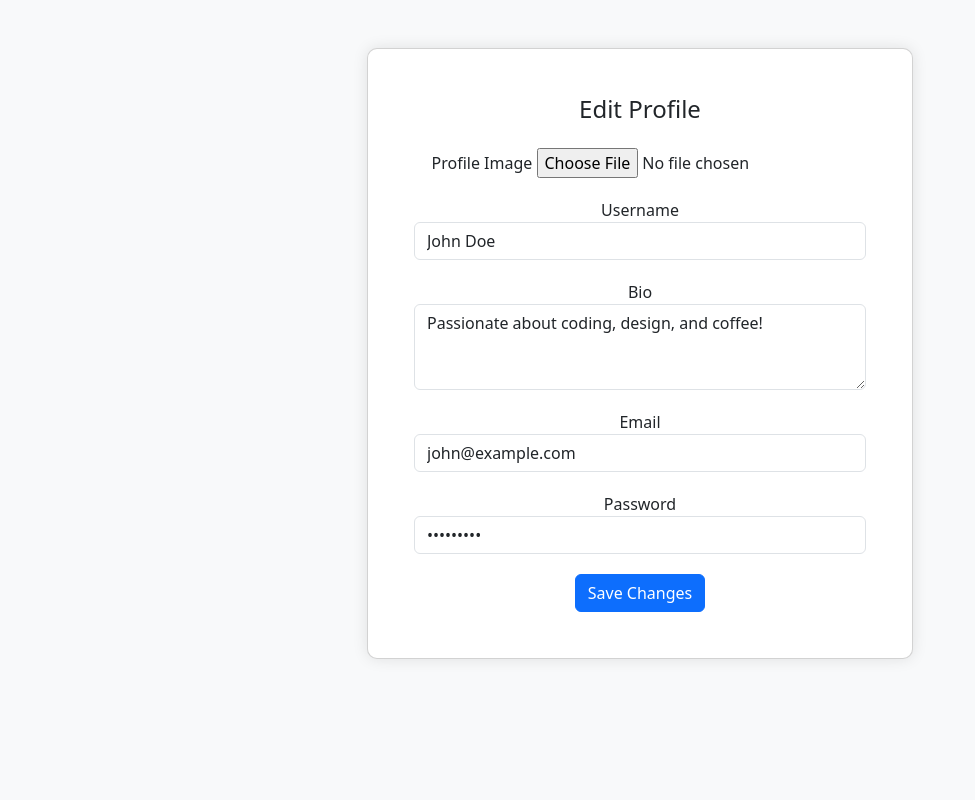
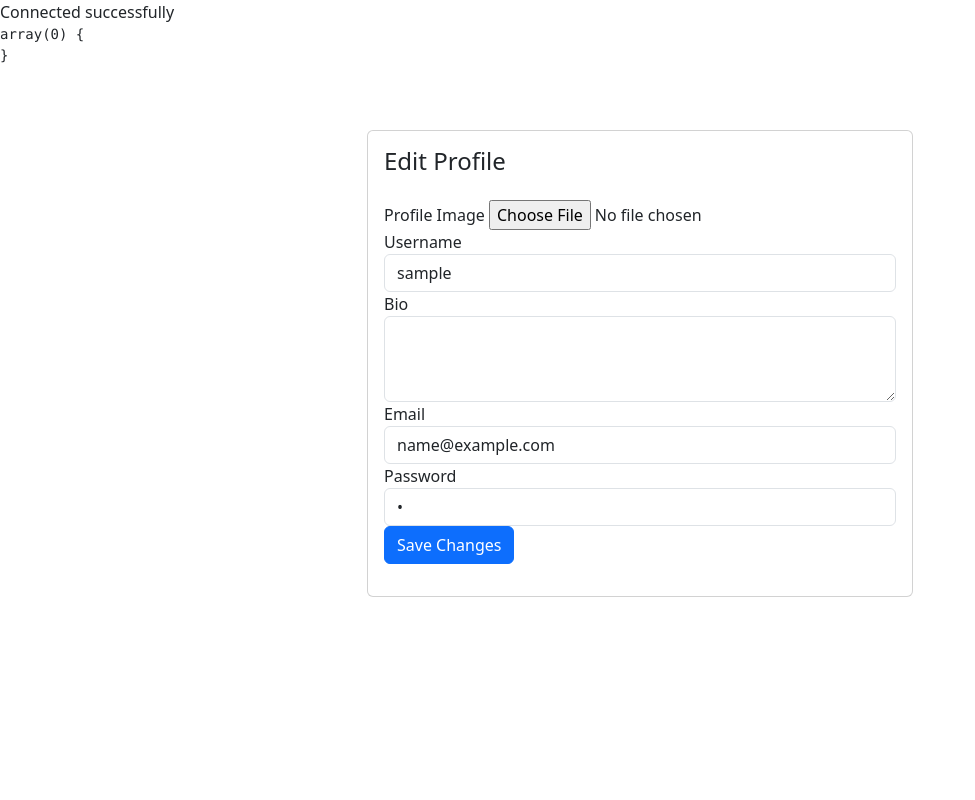
Before and after one commit to Kehindecodes/User-Registration-and-Login-system, a PHP site: page /app/views/editProfile.php in a window 1280 px wide. Shown: the whole page, without its empty margins (0-975 px from the left). Run offline with PHP 8.4, Linux system fonts and the light colour scheme; the visitor is signed in with stand-in values (Sample User, id 1); tables that the repository leaves empty or names only in its code hold one stand-in row (values such as "Sample post").

Commit message:
implement edit functionality

```diff
--- a/app/controllers/AuthController.php
+++ b/app/controllers/AuthController.php
@@ -47,5 +47,6 @@ class AuthController
         session_unset();
         session_destroy();
         echo 'You are logged out';
+        header('Location: login.php');
     }
 }
--- a/app/views/editProfile.php
+++ b/app/views/editProfile.php
@@ -1,3 +1,43 @@
+<?php
+require_once  '../../middleware/AuthMiddleware.php';
+require_once '../models/UserModel.php';
+
+
+session_start();
+
+// check if user is authenticated
+AuthMiddleware::requireAuth();
+
+
+//  get authenticated user
+$username = $_SESSION['username'];
+$userModel = new User($pdo);
+$user = $userModel->getUser($username);
+echo '<pre>';
+var_dump($_POST);
+echo '</pre>';
+
+// $user = $userModel->getUser($username);
+if (!empty($_POST)) {
+    $name = $_POST['username'];
+    $email = $_POST['email'];
+    $password = $_POST['password'];
+    $bio = $_POST['bio'];
+    // echo '<pre>';
+    // var_dump($_POST);
+    // echo '</pre>';
+
+    echo 'Username: ' . $username . '<br>';
+    echo 'Email: ' . $email . '<br>';
+    echo 'Password: ' . $password . '<br>';
+    echo 'Bio: ' . $bio . '<br>';
+
+    $updatedUser = $userModel->updateUser($username, $email, $password, $bio);
+    // redirect to profile page
+    header('Location: profile.php');
+}
+?>
+
 <!DOCTYPE html>
 <html lang="en">
 
@@ -7,60 +47,35 @@
     <title>Edit Profile</title>
     <!-- Include Bootstrap CSS -->
     <link href="https://cdn.jsdelivr.net/npm/bootstrap@5.3.0/dist/css/bootstrap.min.css" rel="stylesheet">
-    <style>
-        body {
-            background-color: #f8f9fa;
-        }
-
-        .profile-card {
-            background-color: #ffffff;
-            border-radius: 10px;
-            box-shadow: 0px 0px 15px rgba(0, 0, 0, 0.1);
-            padding: 30px;
-            text-align: center;
-        }
-
-        .profile-image {
-            width: 150px;
-            height: 150px;
-            border-radius: 50%;
-            object-fit: cover;
-            margin-bottom: 20px;
-        }
-
-        .form-group {
-            margin-bottom: 20px;
-        }
-    </style>
 </head>
 
-<body>
+<body class="edit-body">
     <div class="container py-5">
         <div class="row justify-content-center">
             <div class="col-md-6">
-                <div class="card profile-card">
+                <div class="card edit-profile-card">
                     <div class="card-body">
                         <h4 class="card-title mb-4">Edit Profile</h4>
-                        <form>
+                        <form action="" method="POST">
                             <div class="form-group">
-                                <label for="profile-image">Profile Image</label>
-                                <input type="file" class="form-control-file" id="profile-image">
+                                <label for="edit-profile-image">Profile Image</label>
+                                <input type="file" class="form-control-file" name="profile-image" id="profile-image">
                             </div>
-                            <div class="form-group">
+                            <div class="edit-form-group">
                                 <label for="username">Username</label>
-                                <input type="text" class="form-control" id="username" value="John Doe">
+                                <input type="text" class="form-control" id="username" name="username" value="<?php echo $user['username']; ?>">
                             </div>
-                            <div class="form-group">
+                            <div class="edit-form-group">
                                 <label for="bio">Bio</label>
-                                <textarea class="form-control" id="bio" rows="3">Passionate about coding, design, and coffee!</textarea>
+                                <textarea class="form-control" id="bio" rows="3" name="bio" value="<?php echo $user['bio']; ?>"></textarea>
                             </div>
-                            <div class="form-group">
+                            <div class="edit-form-group">
                                 <label for="email">Email</label>
-                                <input type="email" class="form-control" id="email" value="john@example.com">
+                                <input type="email" class="form-control" id="email" name="email" value="<?php echo $user['email']; ?>">
                             </div>
-                            <div class="form-group">
+                            <div class="edit-form-group">
                                 <label for="password">Password</label>
-                                <input type="password" class="form-control" id="password" value="*********">
+                                <input type="password" class="form-control" id="password" name="password" value="<?php echo $user['password']; ?>">
                             </div>
                             <button type="submit" class="btn btn-primary">Save Changes</button>
                         </form>
--- a/middleware/AuthMiddleware.php
+++ b/middleware/AuthMiddleware.php
@@ -12,7 +12,7 @@ class AuthMiddleware
     {
         if (!isset($_SESSION['user_id'])) {
             // if not logged in redirect to login page
-            header('Location: /login');
+            header('Location: login.php');
             exit;
         }
     }
```
Also changed, not shown: app/views/app.css (+24 -0 lines), app/views/profile.php (+8 -2 lines).
